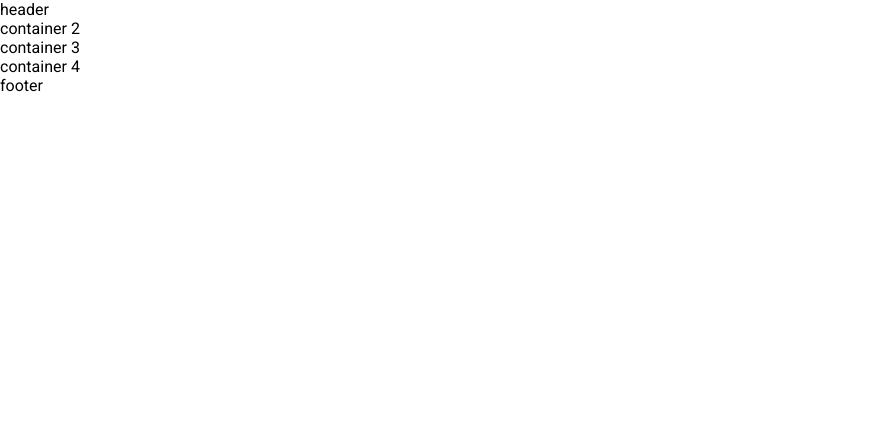
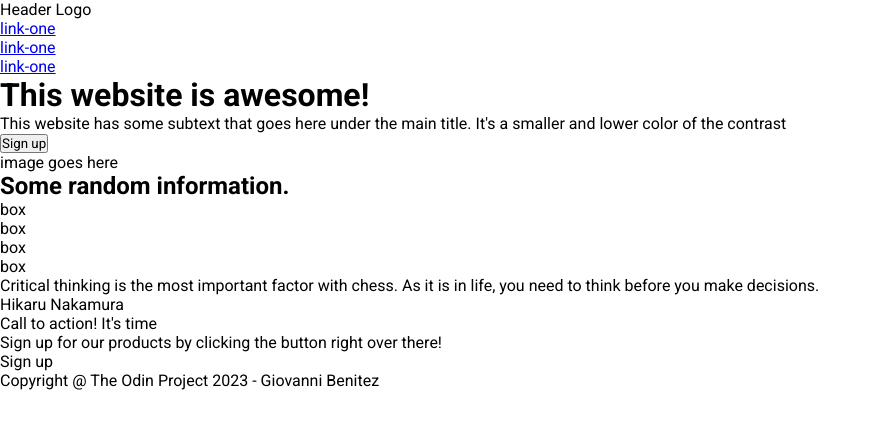
Before and after one commit to giovannibenitezcruz/odin-project-1, a plain HTML site: page index.html in a window 1280 px wide. Shown: the whole page, without its empty margins (0-878 px from the left). Drawn offline with Linux system fonts and the light colour scheme.

Commit message:
feat Add the whole html elements
Add all the divs and containers with the elements to
prepare for styling
This is the beginning of this project

```diff
--- a/index.html
+++ b/index.html
@@ -9,21 +9,55 @@
   <link href="https://fonts.googleapis.com/css2?family=Roboto:ital,wght@0,400;0,700;0,900;1,300&display=swap" rel="stylesheet">
 </head>
   <body>
+
     <div>
-      <div>header</div>
+      <div>Header Logo</div>
       <div>
-        <div></div>
-        <div></div>
+        <ul>
+          <li><a href="#">link-one</a></li>
+          <li><a href="#">link-one</a></li>
+          <li><a href="#">link-one</a></li>
+        </ul>
       </div>
     </div>
 
+    <div>
+      <div>
+        <h1>This website is awesome!</h1>
+        <p>This website has some subtext that goes here under the main title. It's a smaller and lower color of the contrast</p>
+        <button>Sign up</button>
+      </div>
+      <div>
+        <div>image goes here</div>
+      </div>
+    </div>
 
-    <div>container 2</div>
-    <div>container 3</div>
-    <div>container 4</div>
-    <div>footer</div>
+    <div>
+      <h2>Some random information.</h2>
+      <div>
+        <div>box</div>
+        <div>box</div>
+        <div>box</div>
+        <div>box</div>
+      </div>
+    </div>
 
+    <div>
+      <div>Critical thinking is the most important factor with chess. As it is in life, you need to think before you make decisions.</div>
+      <div>Hikaru Nakamura</div>
+    </div>
 
+    <div>
+      <div>
+        <div>
+          <p>Call to action! It's time</p>
+          <p>Sign up for our products by clicking the button right over there!</p>
+        </div>
+        <div>Sign up</div>
+      </div>
+    </div>
+
+    <div>Copyright @ The Odin Project 2023 - Giovanni Benitez</div>
 
   </body>
 </html>
```
